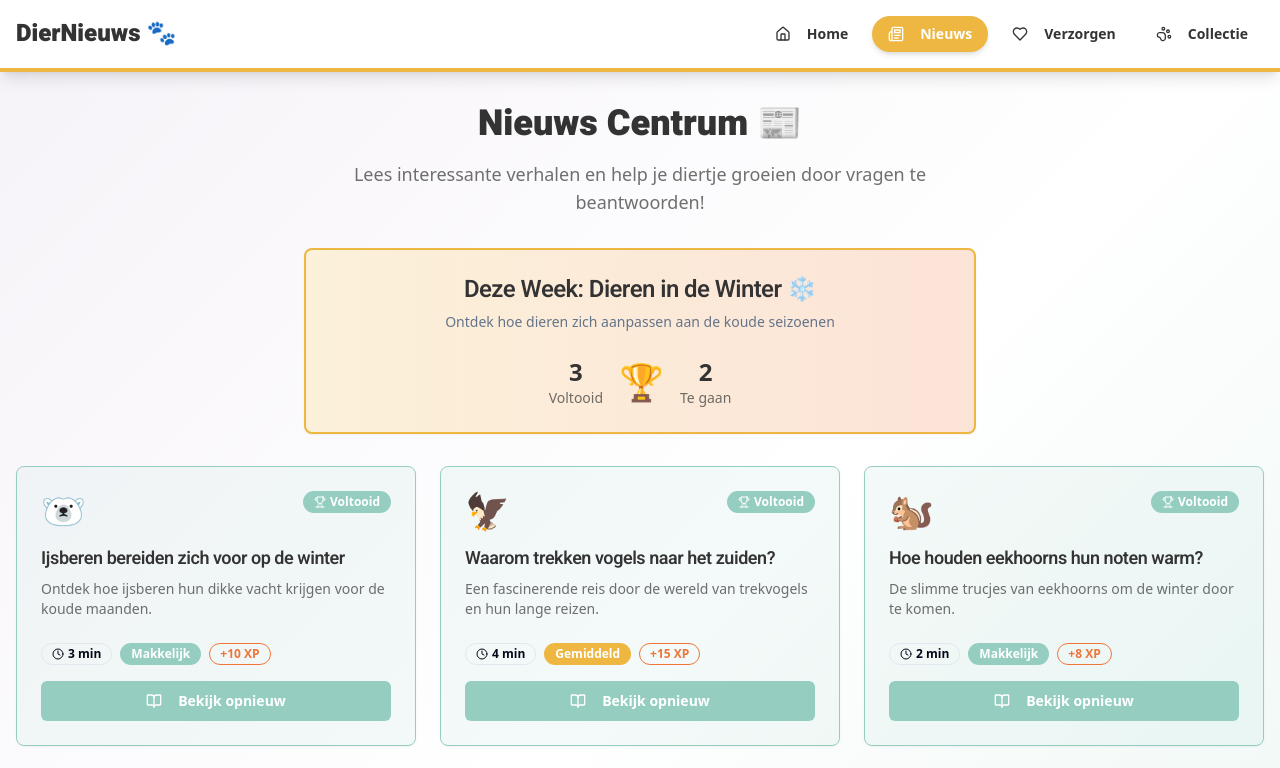
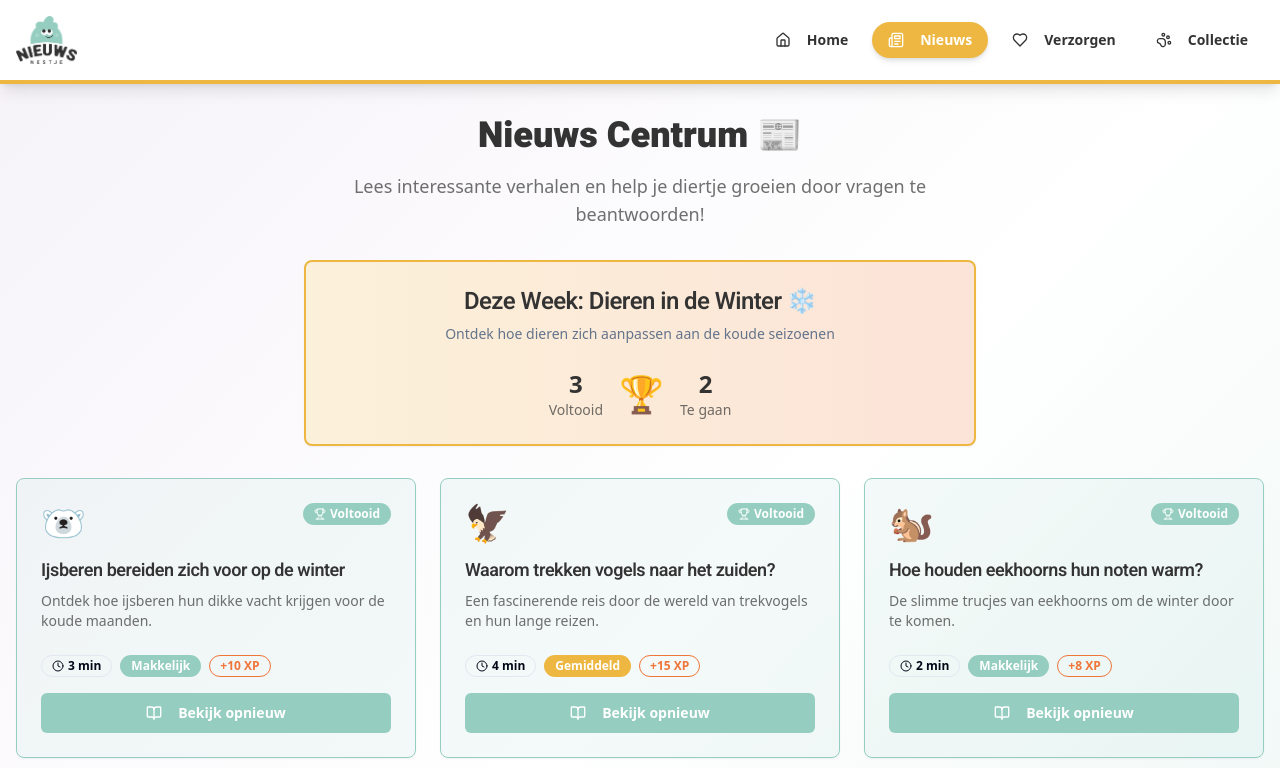
Before and after one commit to SaphivdLaan/Nieuwsnestje, a React (Vite) app: page /news in a window 1280 px wide. Shown: the top 768 px of the page. Built offline with nearby package versions, Linux system fonts and the light colour scheme.

Commit message:
Add logo to the application
Use the provided image as the application's logo.

```diff
--- a/src/components/Navigation.tsx
+++ b/src/components/Navigation.tsx
@@ -19,10 +19,14 @@ const Navigation = () => {
       <div className="container mx-auto px-4">
         <div className="flex justify-between items-center py-4">
           <div
-            className="font-heebo-black font-black text-2xl text-theme-dark cursor-pointer"
+            className="cursor-pointer flex items-center"
             onClick={() => navigate('/')}
           >
-            DierNieuws 🐾
+            <img
+              src="/lovable-uploads/c9750372-48d1-4f83-8ad5-2142b891b6e3.png"
+              alt="DierNieuws Logo"
+              className="h-12 w-auto"
+            />
           </div>
 
           <div className="flex space-x-2">
```
Also changed, not shown: public/lovable-uploads/c9750372-48d1-4f83-8ad5-2142b891b6e3.png (added).
